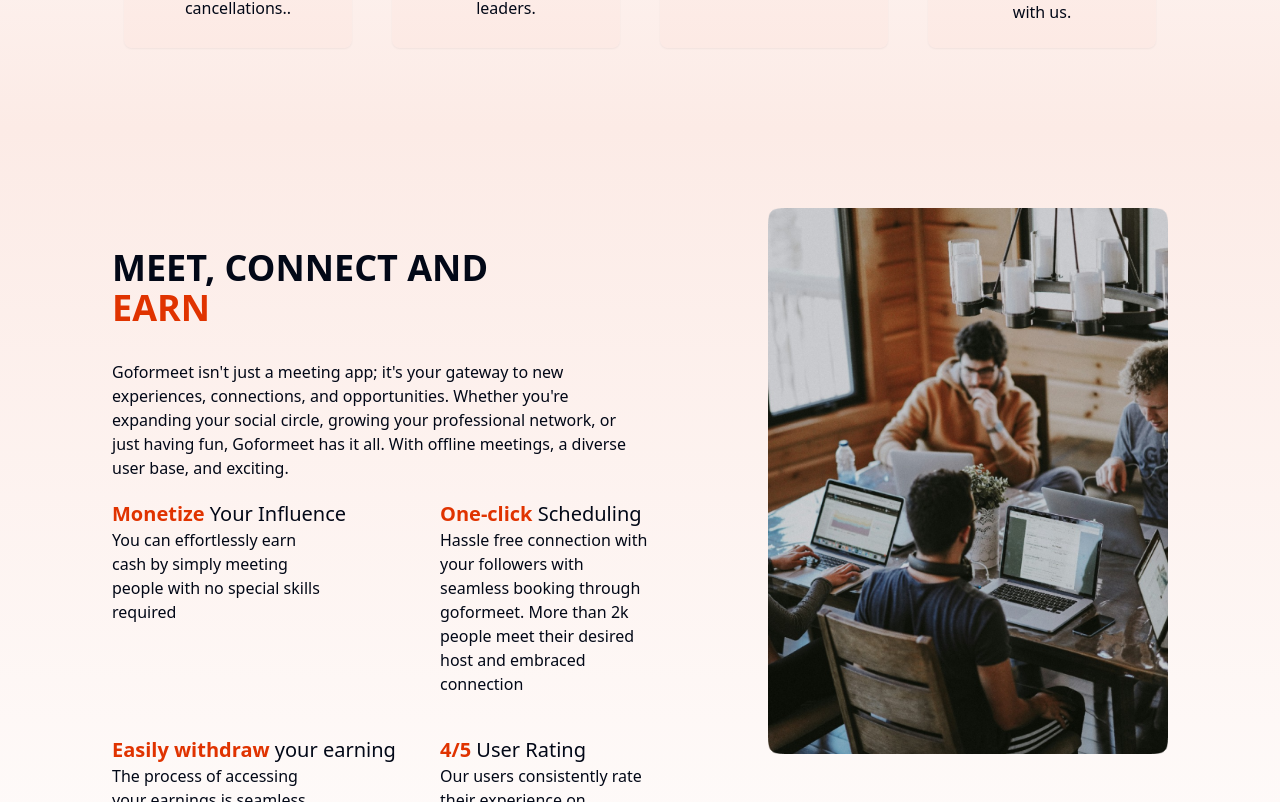
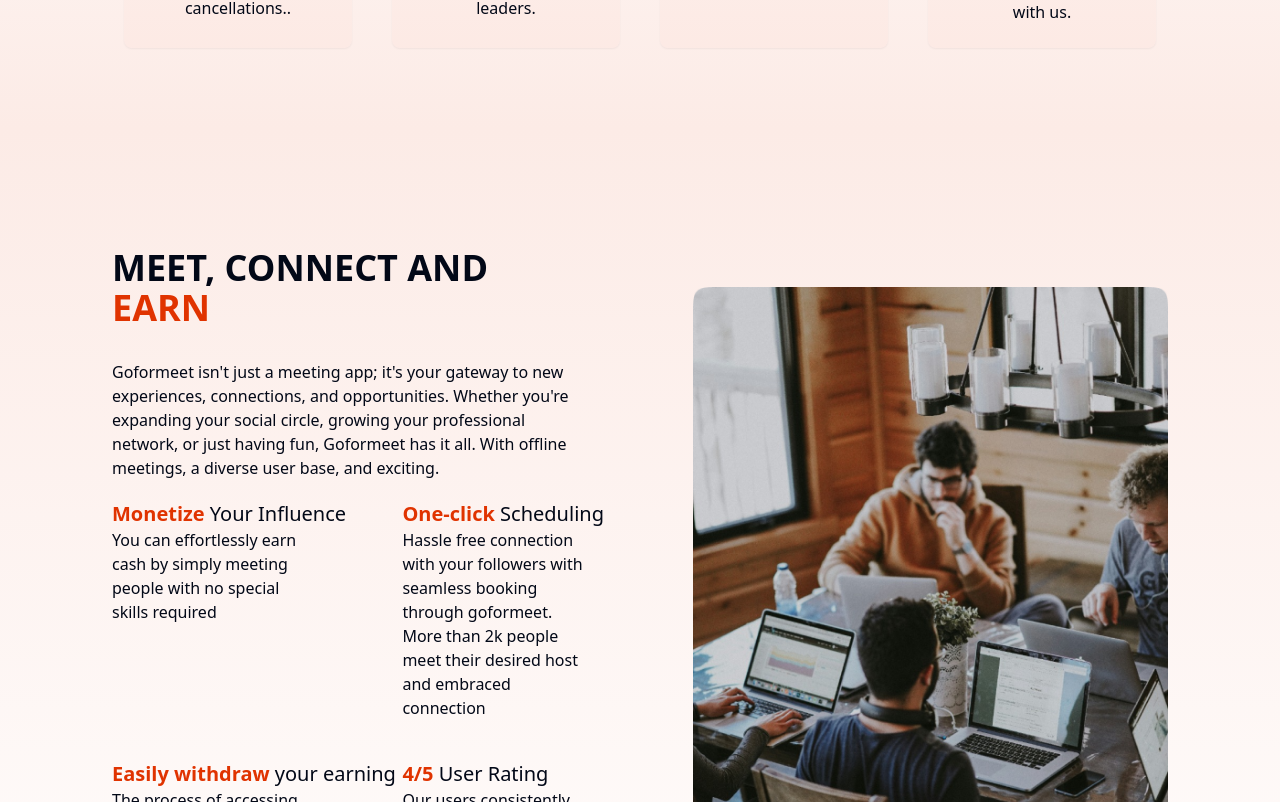
Before and after one commit to Phani385/goformeet_nextjs_frontend, a Next.js app: page / in a window 1280 px wide. Shown: the part 3538-4340 px from the top of the page. Built offline with nearby package versions, Linux system fonts and the light colour scheme.

Commit message:
fix architecture image

```diff
--- a/components/shared/ArchitecturalJourney.tsx
+++ b/components/shared/ArchitecturalJourney.tsx
@@ -5,7 +5,7 @@
 
 const ArchitecturalJourney = () => {
   return (
-    <div className="custom-container py-20 flex architecture-journey">
+    <div className="custom-container py-20 flex items-center architecture-journey">
       <div className="flex-1 py-10">
         <h2 className="text-2xl lg:text-3xl xl:text-4xl mb-8 font-bold">
           MEET, CONNECT AND{" "}
@@ -27,10 +27,11 @@
           ))}
         </div>
       </div>
-      <div className="h-full">
+      <div className="lg:w-[35%] xl:w-[45%] h-full">
         <Image
           alt="Architectural journey"
           src="/assets/images/architectureJounrey.png"
+          className="w-full"
           width={400}
           height={200}
         />
```
